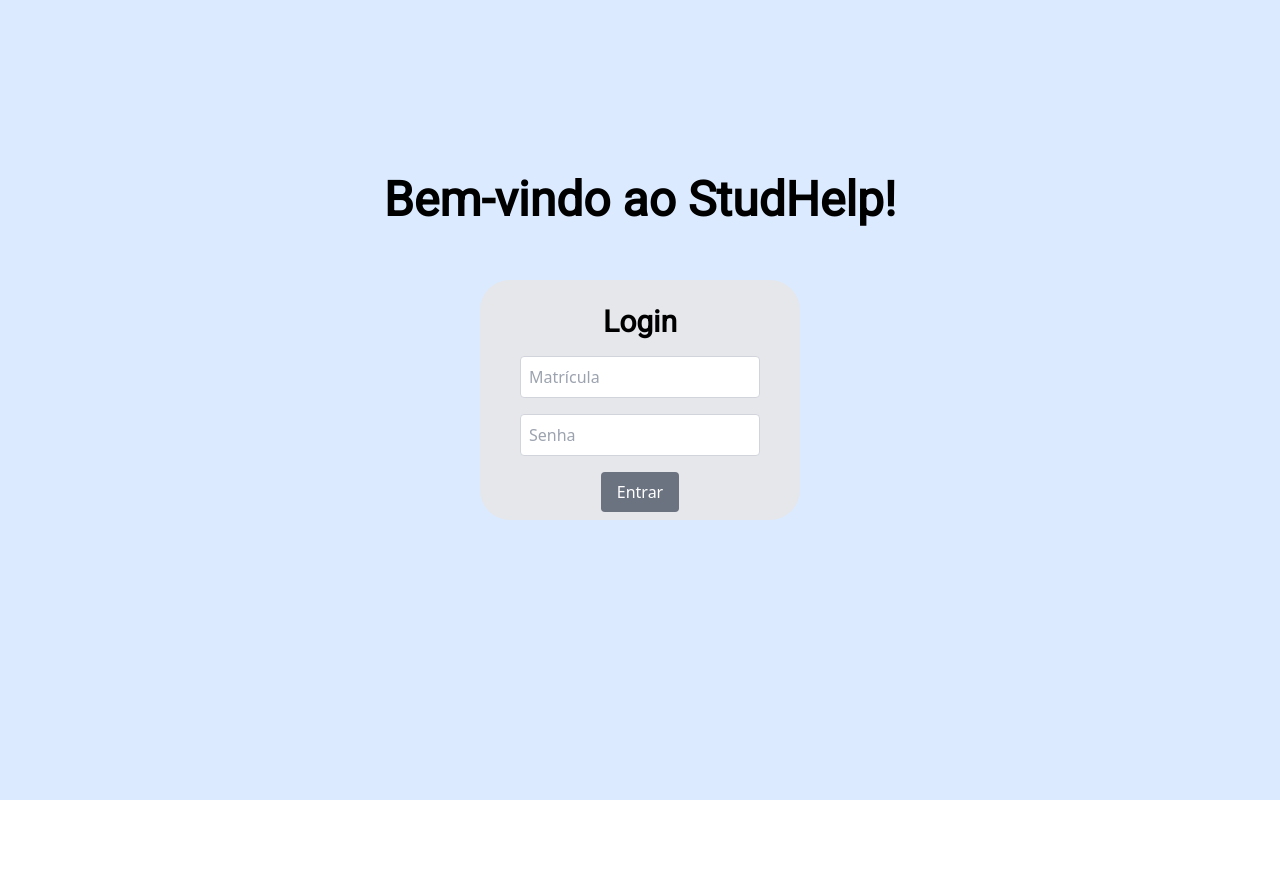
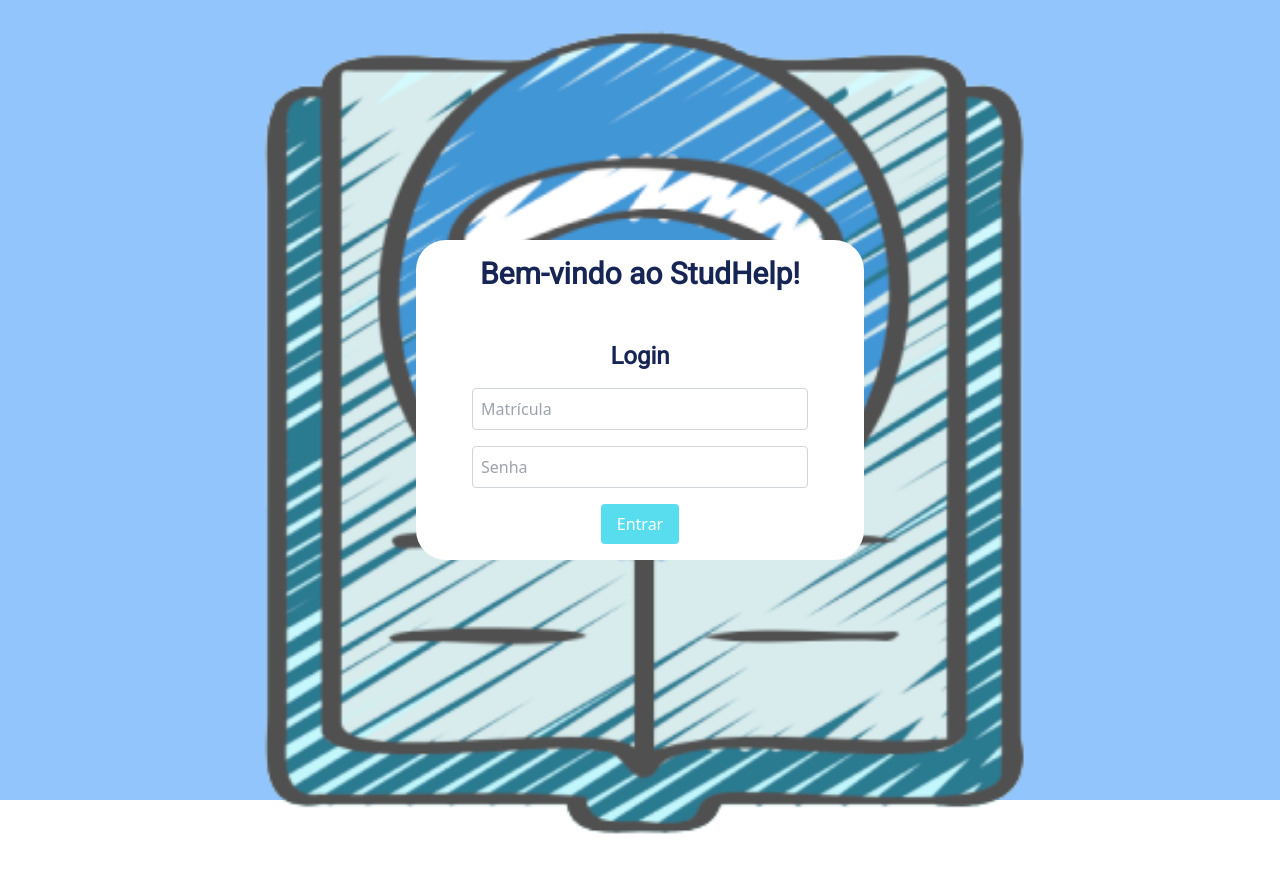
Before and after one commit to JVCA101/StudHelp, a React (Vite) app in the folder studHelp/: page / in a window 1280 px wide. Before the commit the page ends 800 px from the top, so only its background shows below. Built offline with nearby package versions, Linux system fonts and the light colour scheme.

Commit message:
Login Page Finished

```diff
--- a/studHelp/src/components/SideBar.tsx
+++ b/studHelp/src/components/SideBar.tsx
@@ -95,7 +95,7 @@ function SideBar() {
                             />
 
                             <span
-                                className={` max-sm:text-[1.5rem] text-3xl font-medium origin-center duration-1000 ${
+                                className={` max-sm:text-[1.5rem] text-3xl mt-7 font-medium origin-center duration-1000 ${
                                     !open && "hidden"
                                 }`}
                             >
--- a/studHelp/src/pages/LoginPage.tsx
+++ b/studHelp/src/pages/LoginPage.tsx
@@ -1,4 +1,5 @@
 import React from 'react';
+import logoImage from '../assets/logo.png'; // Ajuste o caminho conforme a estrutura do seu projeto
 
 function LoginPage() {
     const handleClick = () => {
@@ -6,21 +7,22 @@ function LoginPage() {
     }
 
     return (
-        <div className='bg-blue-100 w-screen h-screen flex justify-center items-center relative'>
-            <div className='text-center bg-gray-200 h-[30%] w-[25%] rounded-[30px]'>
-                <h1 className='text-3xl font-roboto font-bold mb-4 mt-6'>Login</h1>
+        <div className='bg-blue-300 w-screen h-screen flex justify-center items-center relative'>
+            <img src={logoImage} className='scale-200 mt-64' style={{ position: 'absolute', top: '0' }} /> {/* Mantenha 'position: absolute' para a imagem de fundo */}
+            <div className='w-screen h-screen flex justify-center items-center relative'>
+                <div className='text-center w-full max-w-md rounded-[30px] bg-white p-4 absolute top-1/2 left-1/2 transform -translate-x-1/2 -translate-y-1/2'>
+                    <h1 className='text-3xl text-blue-950 font-roboto font-bold mb-12'>Bem-vindo ao StudHelp!</h1>
+                    <h2 className='text-2xl text-blue-950 font-roboto font-bold mb-4'>Login</h2>
                     <div className='mb-4 px-10'>
                         <input type="text" placeholder='Matrícula' className='block w-full p-2 border border-gray-300 rounded' />
                     </div>
                     <div className='mb-4 px-10'>
                         <input type="text" placeholder='Senha' className='block w-full p-2 border border-gray-300 rounded' />
                     </div>
-                <button className='bg-gray-500 text-white py-2 px-4 rounded hover:bg-green-500' onClick={handleClick}>
+                    <button className='bg-start-bar text-white py-2 px-4 rounded hover:bg-cyan-500 duration-300' onClick={handleClick}>
                         Entrar
                     </button>
                 </div>
-            <div className='absolute top-[22%] left-[50%] transform -translate-x-1/2 text-5xl font-roboto font-extrabold'>
-                <h1 className=''>Bem-vindo ao StudHelp!</h1>
             </div>
         </div>
     );
--- a/studHelp/tailwind.config.js
+++ b/studHelp/tailwind.config.js
@@ -14,5 +14,16 @@ export default {
       }
     },
   },
-  plugins: [],
+  plugins: [
+    function ({ addUtilities }) {
+      const newUtilities = {};
+
+      // Definir a classe 'scale-200' com transform: scale(2);
+      newUtilities[".scale-200"] = {
+        transform: "scale(2.4)",
+      };
+
+      addUtilities(newUtilities, ["responsive", "hover"]);
+    },
+  ],
 }
```
Also changed, not shown: studHelp/src/assets/LogoAzul.png (added). Lines whose indentation alone changed are shown as unchanged.
